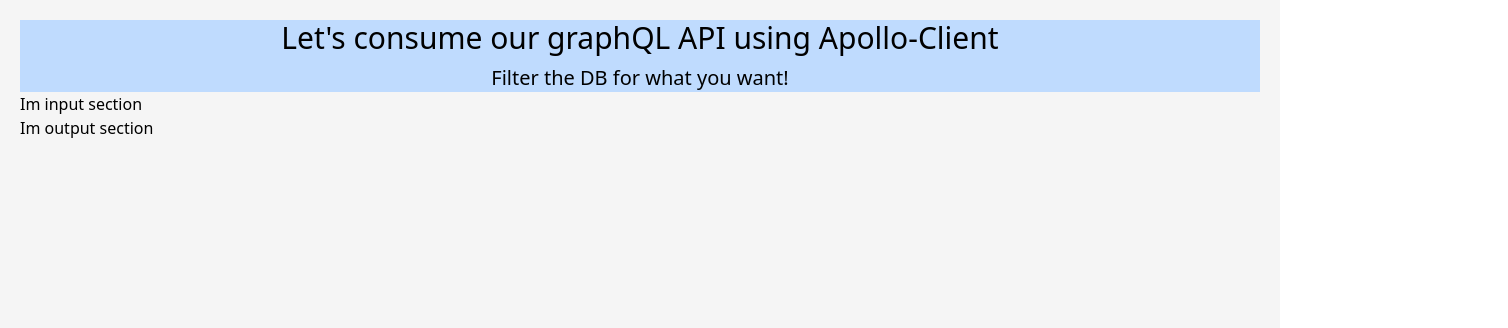
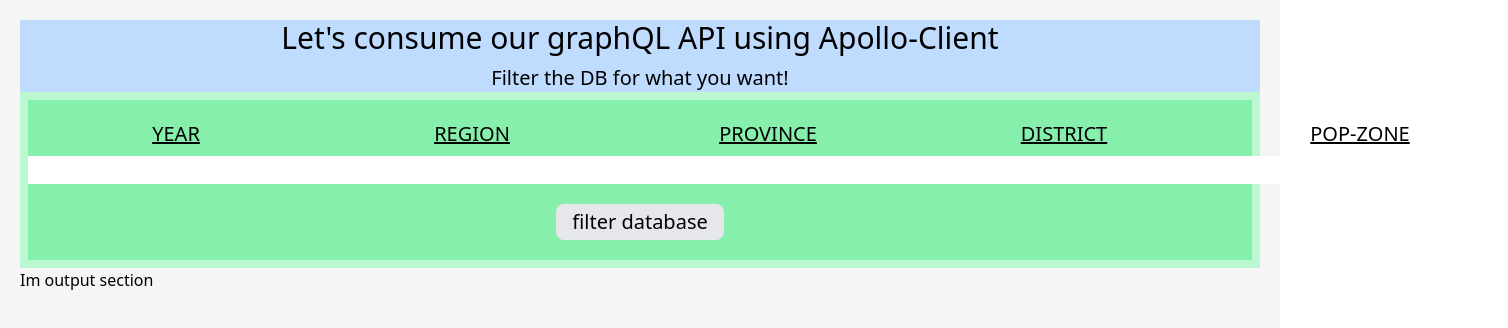
Before and after one commit to RobJJ/mapping-backend, a React (Create React App) app in the folder client/: page / in a window 1280 px wide. Shown: the top 328 px of the page, 1508 px wide, since content can reach past the window. Built offline with nearby package versions, Linux system fonts and the light colour scheme.

Commit message:
input section and header layout and styling

```diff
--- a/client/src/components/input.component.js
+++ b/client/src/components/input.component.js
@@ -1,3 +1,33 @@
 export function InputSection(params) {
-  return <div>Im input section</div>;
+  return (
+    <div className="w-100 bg-green-200 p-2">
+      <div className="bg-green-300 flex justify-evenly text-xl pt-5 pb-5">
+        <div className="flex flex-col text-center">
+          <label className="underline pb-2">YEAR</label>
+          <input type="text" className="text-center" />
+        </div>
+        <div className="flex flex-col text-center">
+          <label className="underline pb-2">REGION</label>
+          <input type="text" />
+        </div>
+        <div className="flex flex-col text-center">
+          <label className="underline pb-2">PROVINCE</label>
+          <input type="text" />
+        </div>
+        <div className="flex flex-col text-center">
+          <label className="underline pb-2">DISTRICT</label>
+          <input type="text" />
+        </div>
+        <div className="flex flex-col text-center">
+          <label className="underline pb-2">POP-ZONE</label>
+          <input type="text" />
+        </div>
+      </div>
+      <div className="bg-green-300 text-center text-xl pb-5">
+        <button className="bg-gray-200 py-1 px-4 rounded-lg">
+          filter database
+        </button>
+      </div>
+    </div>
+  );
 }
```
